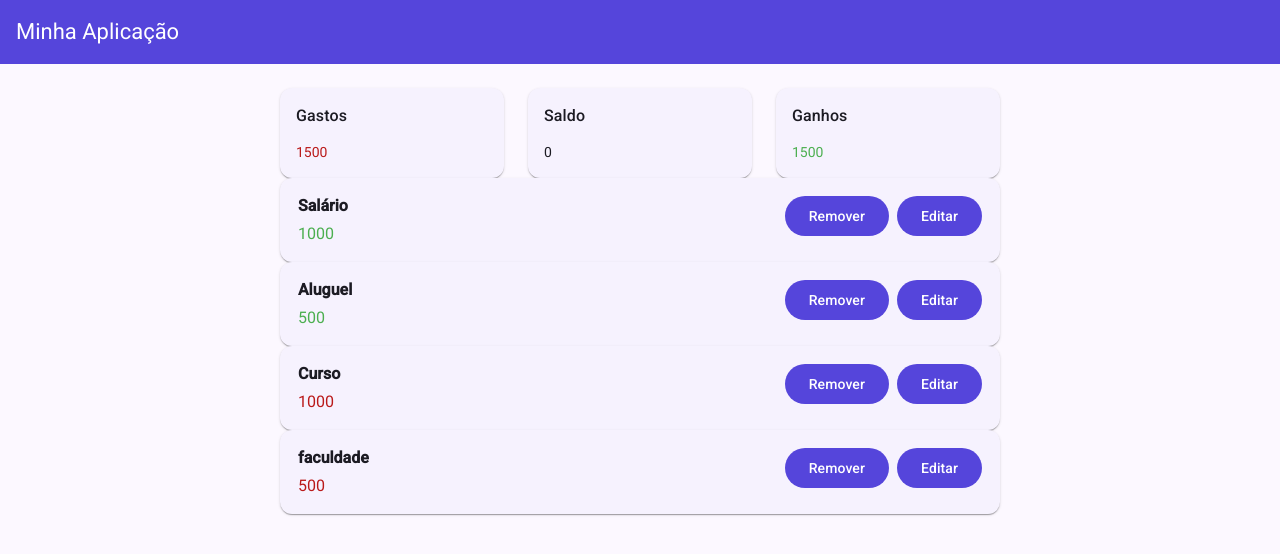
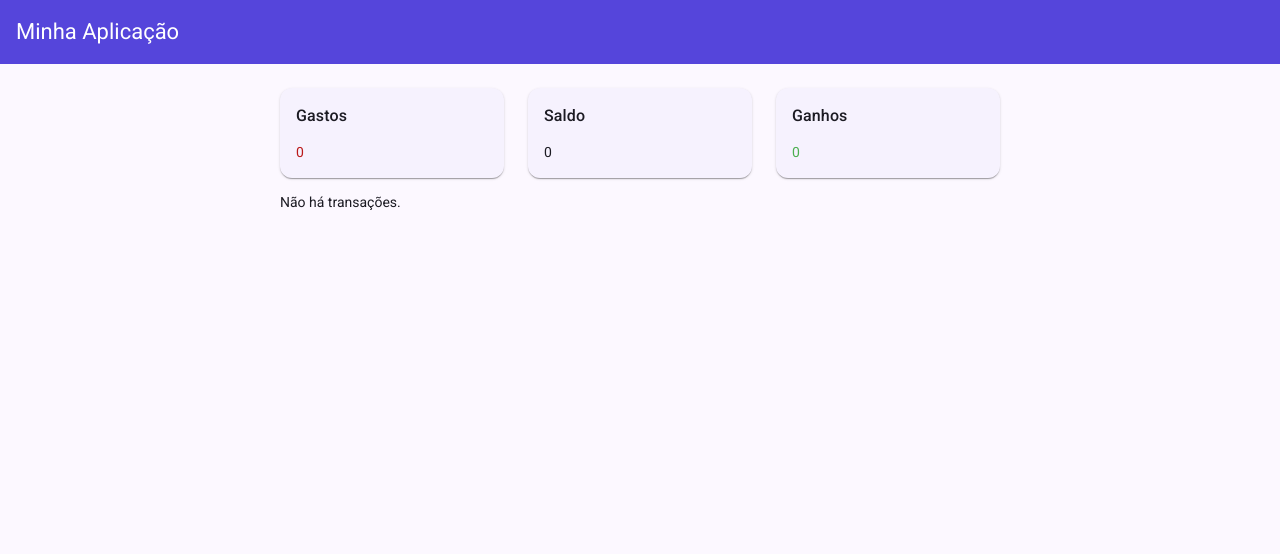
Before and after one commit to alcirmonteiro/gerenciador-financeiro, an Angular app: page / in a window 1280 px wide. Shown: the top 554 px of the page. Built offline with nearby package versions, Linux system fonts and the light colour scheme.

Commit message:
feat(NoTransactions): Criação do ccomponente

```diff
--- /dev/null
+++ b/src/app/features/home/components/no-transactions/no-transactions.html
@@ -0,0 +1 @@
+<p class="no-transactions">Não há transações.</p>
--- /dev/null
+++ b/src/app/features/home/components/no-transactions/no-transactions.ts
@@ -0,0 +1,11 @@
+import { Component } from '@angular/core';
+
+@Component({
+  selector: 'app-no-transactions',
+  imports: [],
+  templateUrl: './no-transactions.html',
+  styleUrl: './no-transactions.scss',
+})
+export class NoTransactions {
+
+}
--- a/src/app/features/home/home.html
+++ b/src/app/features/home/home.html
@@ -2,4 +2,6 @@
 
 @for (item of transactions(); track item) {
   <app-transaction-item [transaction]="item"></app-transaction-item>
-}
+} @empty {
+  <app-no-transactions></app-no-transactions>
+ }
--- a/src/app/features/home/home.ts
+++ b/src/app/features/home/home.ts
@@ -3,20 +3,16 @@ import { Balance } from './components/balance/balance';
 import { TransactionItem } from "./components/transaction-item/transaction-item";
 import { transaction } from '../../shared/transaction/interfaces/transaction';
 import { transactionType } from '../../shared/transaction/enums/transaction.enum';
+import { NoTransactions } from './components/no-transactions/no-transactions';
 
 @Component({
   selector: 'app-home',
-  imports: [Balance, TransactionItem],
+  imports: [Balance, TransactionItem, NoTransactions],
   templateUrl: './home.html',
   styleUrl: './home.scss',
 })
 export class Home {
 
-  transactions = signal<transaction[]>([
-    { title: 'Salário', value: 1000, type: transactionType.INCOME },
-    { title: 'Aluguel', value: 500, type: transactionType.INCOME  },
-    { title: 'Curso', value: 1000, type: transactionType.OUTCOME  },
-    { title: 'faculdade', value: 500, type: transactionType.OUTCOME },
-  ]);
+  transactions = signal<transaction[]>([ ]);
 
 }
```
Also changed, not shown: src/app/features/home/components/no-transactions/no-transactions.scss (added).
